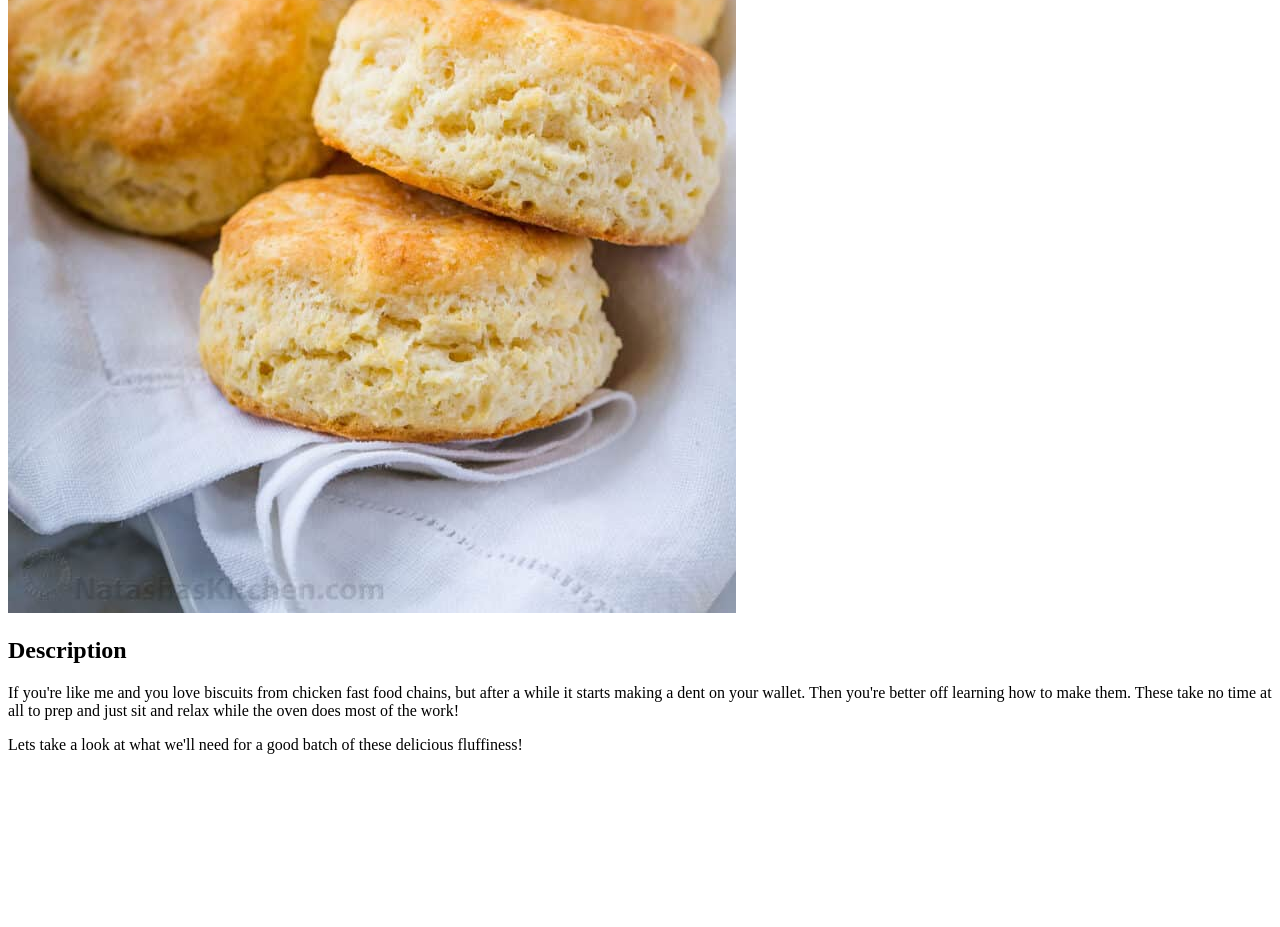
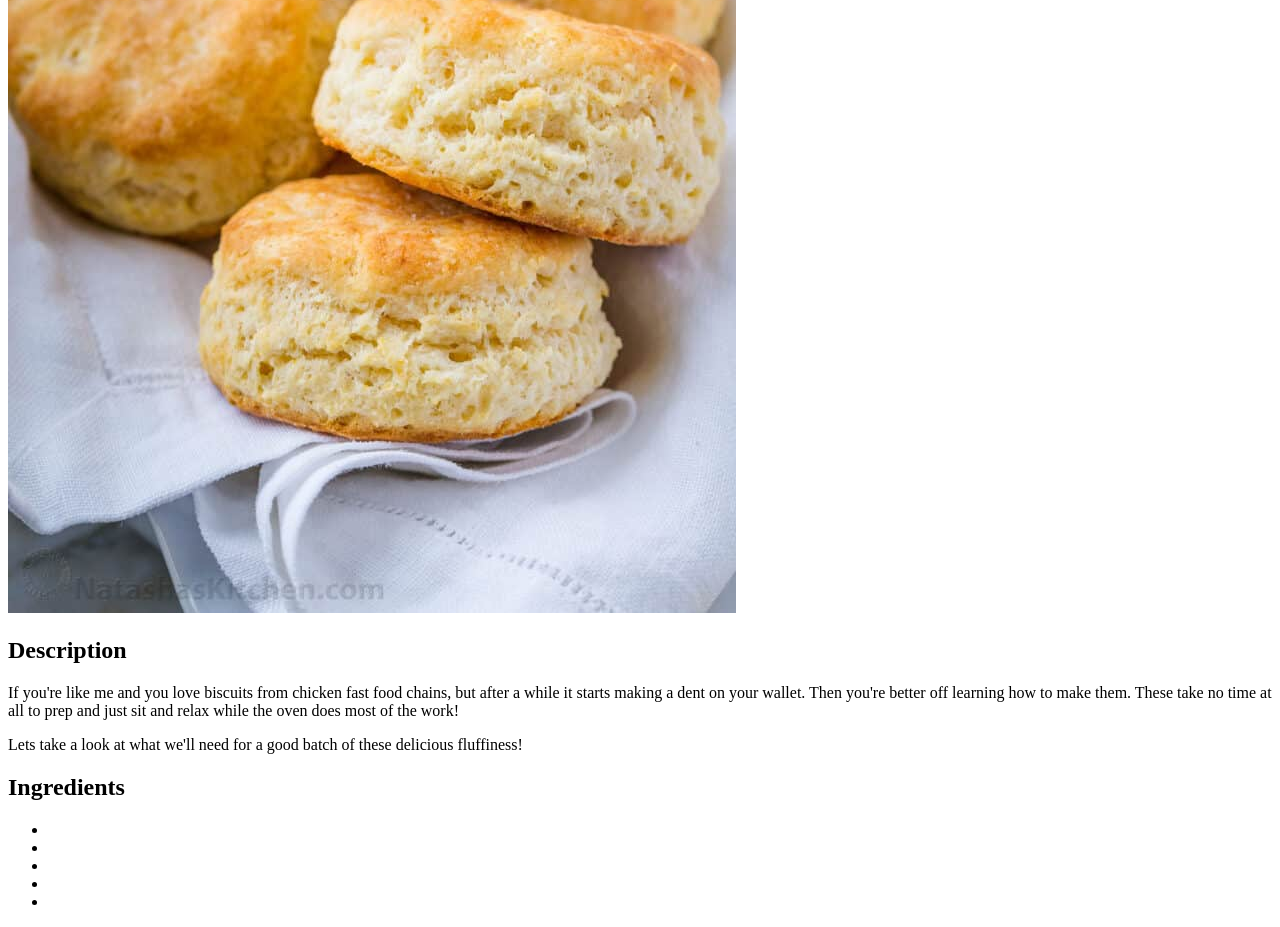
Before and after one commit to dariel-11/Odin-Recipes, a plain HTML site: page Recipes/Fluffy_Biscuits.html in a window 1280 px wide. Shown: the part 559-1486 px from the top of the page. Before the commit the page ends 1329 px from the top, so only its background shows below. Drawn offline with Linux system fonts and the light colour scheme.

Commit message:
Added a provisional list.

```diff
--- a/Recipes/Fluffy_Biscuits.html
+++ b/Recipes/Fluffy_Biscuits.html
@@ -15,6 +15,16 @@
         <p> If you're like me and you love biscuits from chicken fast food chains, but after a while it starts making a dent on your wallet. Then you're better off learning how to make them. These take no time at all to prep and just sit and relax while the oven does most of the work! </p>
 
         <p> Lets take a look at what we'll need for a good batch of these delicious fluffiness!  </p>
+
+        <h2> Ingredients </h2>
+
+          <ul>
+            <li>      </li>
+            <li>      </li>
+            <li>      </li>
+            <li>      </li>
+            <li>      </li>
+          </ul>
   </body>
   </head>
 </html>
```
